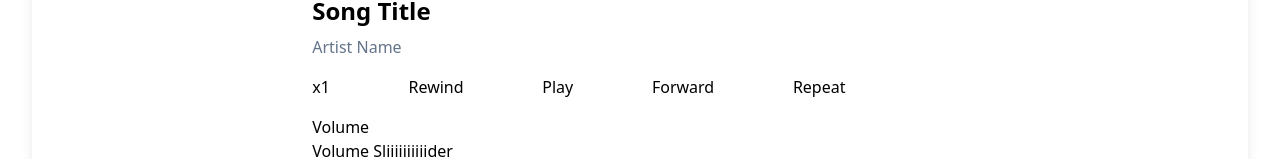
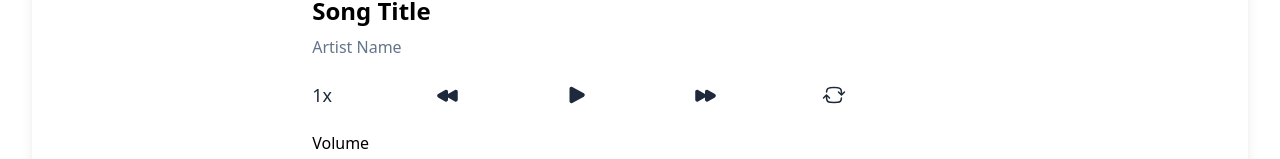
Before and after one commit to michaellgans/atlas-react-styling, a React app: page / in a window 1280 px wide. Shown: the part 485-644 px from the top of the page. Built offline with nearby package versions, Linux system fonts and the light colour scheme; the HTML template or start-up script is replaced by a standard one.

Commit message:
MLG - 5:10 PM - Adds SVGs to PlayControls.jsx

```diff
--- a/src/components/PlayControls.jsx
+++ b/src/components/PlayControls.jsx
@@ -8,12 +8,56 @@
 export function PlayControls() {
   // Define Hook
   return (
-    <div className="controls-container mb-4 flex items-center justify-between">
-      <div>x1</div>
-      <div>Rewind</div>
-      <div>Play</div>
-      <div>Forward</div>
-      <div>Repeat</div>
+    <div className="controls-container mb-4 flex h-10 items-center justify-between">
+      <div className="text-lg font-medium text-slate-800">1x</div>
+      <div className="rewind text-slate-800">
+        <svg
+          xmlns="http://www.w3.org/2000/svg"
+          viewBox="0 0 24 24"
+          fill="currentColor"
+          className="size-6"
+        >
+          <path d="M9.195 18.44c1.25.714 2.805-.189 2.805-1.629v-2.34l6.945 3.968c1.25.715 2.805-.188 2.805-1.628V8.69c0-1.44-1.555-2.343-2.805-1.628L12 11.029v-2.34c0-1.44-1.555-2.343-2.805-1.628l-7.108 4.061c-1.26.72-1.26 2.536 0 3.256l7.108 4.061Z" />
+        </svg>
+      </div>
+      <div className="play text-slate-800">
+        <svg
+          xmlns="http://www.w3.org/2000/svg"
+          viewBox="0 0 24 24"
+          fill="currentColor"
+          className="size-6"
+        >
+          <path
+            fillRule="evenodd"
+            d="M4.5 5.653c0-1.427 1.529-2.33 2.779-1.643l11.54 6.347c1.295.712 1.295 2.573 0 3.286L7.28 19.99c-1.25.687-2.779-.217-2.779-1.643V5.653Z"
+            clipRule="evenodd"
+          />
+        </svg>
+      </div>
+      <div className="forward text-slate-800">
+        <svg
+          xmlns="http://www.w3.org/2000/svg"
+          viewBox="0 0 24 24"
+          fill="currentColor"
+          className="size-6"
+        >
+          <path d="M5.055 7.06C3.805 6.347 2.25 7.25 2.25 8.69v8.122c0 1.44 1.555 2.343 2.805 1.628L12 14.471v2.34c0 1.44 1.555 2.343 2.805 1.628l7.108-4.061c1.26-.72 1.26-2.536 0-3.256l-7.108-4.061C13.555 6.346 12 7.249 12 8.689v2.34L5.055 7.061Z" />
+        </svg>
+      </div>
+      <div className="repeat text-slate-800">
+        <svg
+          xmlns="http://www.w3.org/2000/svg"
+          viewBox="0 0 24 24"
+          fill="currentColor"
+          className="size-6"
+        >
+          <path
+            fillRule="evenodd"
+            d="M12 5.25c1.213 0 2.415.046 3.605.135a3.256 3.256 0 0 1 3.01 3.01c.044.583.077 1.17.1 1.759L17.03 8.47a.75.75 0 1 0-1.06 1.06l3 3a.75.75 0 0 0 1.06 0l3-3a.75.75 0 0 0-1.06-1.06l-1.752 1.751c-.023-.65-.06-1.296-.108-1.939a4.756 4.756 0 0 0-4.392-4.392 49.422 49.422 0 0 0-7.436 0A4.756 4.756 0 0 0 3.89 8.282c-.017.224-.033.447-.046.672a.75.75 0 1 0 1.497.092c.013-.217.028-.434.044-.651a3.256 3.256 0 0 1 3.01-3.01c1.19-.09 2.392-.135 3.605-.135Zm-6.97 6.22a.75.75 0 0 0-1.06 0l-3 3a.75.75 0 1 0 1.06 1.06l1.752-1.751c.023.65.06 1.296.108 1.939a4.756 4.756 0 0 0 4.392 4.392 49.413 49.413 0 0 0 7.436 0 4.756 4.756 0 0 0 4.392-4.392c.017-.223.032-.447.046-.672a.75.75 0 0 0-1.497-.092c-.013.217-.028.434-.044.651a3.256 3.256 0 0 1-3.01 3.01 47.953 47.953 0 0 1-7.21 0 3.256 3.256 0 0 1-3.01-3.01 47.759 47.759 0 0 1-.1-1.759L6.97 15.53a.75.75 0 0 0 1.06-1.06l-3-3Z"
+            clipRule="evenodd"
+          />
+        </svg>
+      </div>
     </div>
   );
 }
```
